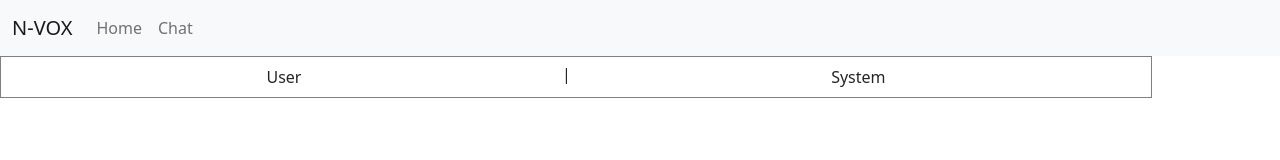
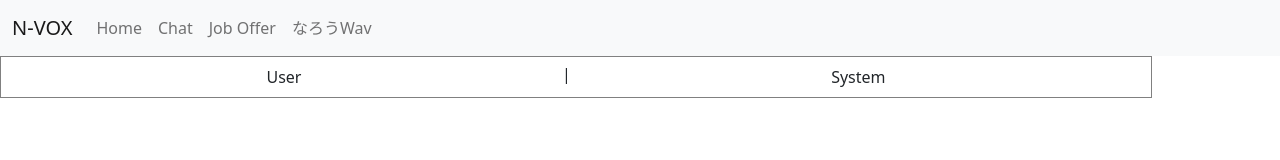
Before and after one commit to wasuken/nvox_srv, a Next.js app: page /chat in a window 1280 px wide. Shown: the top 160 px of the page. Built offline with nearby package versions, Linux system fonts and the light colour scheme.

Commit message:
Navbar更新

```diff
--- a/components/Navbar.tsx
+++ b/components/Navbar.tsx
@@ -17,6 +17,8 @@ export default function NavBar(props) {
           <Nav className="me-auto">
             <Nav.Link href="/">Home</Nav.Link>
             <Nav.Link href="/chat">Chat</Nav.Link>
+            <Nav.Link href="/joffer">Job Offer</Nav.Link>
+            <Nav.Link href="/naro">なろうWav</Nav.Link>
           </Nav>
         </Navbar.Collapse>
       </Container>
```
